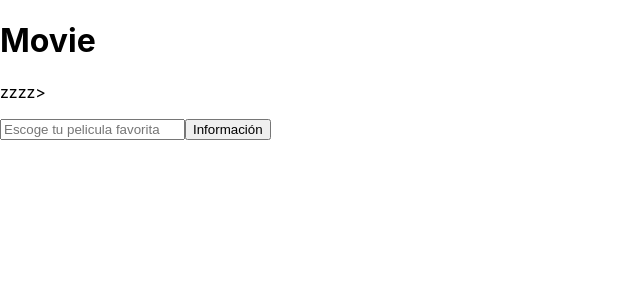
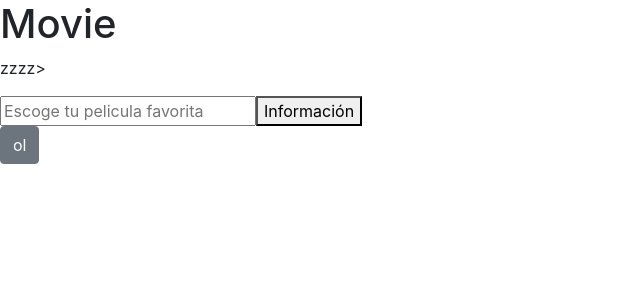
Before and after one commit to IsmarySalgesM/MovieApi, a React (Create React App) app: page / in a window 1280 px wide. Shown: the top 300 px of the page, without its empty margins (0-640 px from the left). Built offline with nearby package versions, Linux system fonts and the light colour scheme.

Commit message:
bostrap listo

```diff
--- a/package.json
+++ b/package.json
@@ -3,9 +3,11 @@
   "version": "0.1.0",
   "private": true,
   "dependencies": {
+    "bootstrap": "^4.1.3",
     "react": "^16.5.2",
     "react-dom": "^16.5.2",
-    "react-scripts": "2.0.4"
+    "react-scripts": "2.0.4",
+    "reactstrap": "^6.5.0"
   },
   "scripts": {
     "start": "react-scripts start",
--- a/src/componentes/Movie.js
+++ b/src/componentes/Movie.js
@@ -1,5 +1,5 @@
 import React, { Component } from 'react';
-
+import { Button } from 'reactstrap';
 class Movie extends Component {
   render() {
     return (
@@ -10,6 +10,7 @@ class Movie extends Component {
         {this.props.awards && <p> Premiaciones: {this.props.awards} </p>}
         {this.props.actors && <p> Actores: {this.props.actors} </p>}
         {this.props.error && alert(this.props.error)}
+      <Button>ol</Button>
       </div>
     );
   }
--- a/src/index.js
+++ b/src/index.js
@@ -3,7 +3,7 @@ import ReactDOM from 'react-dom';
 import './index.css';
 import App from './App';
 import * as serviceWorker from './serviceWorker';
-
+import 'bootstrap/dist/css/bootstrap.min.css';
 ReactDOM.render(<App />, document.getElementById('root'));
 
 // If you want your app to work offline and load faster, you can change
```
Also changed, not shown: 1 other file (tests, documents, lock files or other folders).
